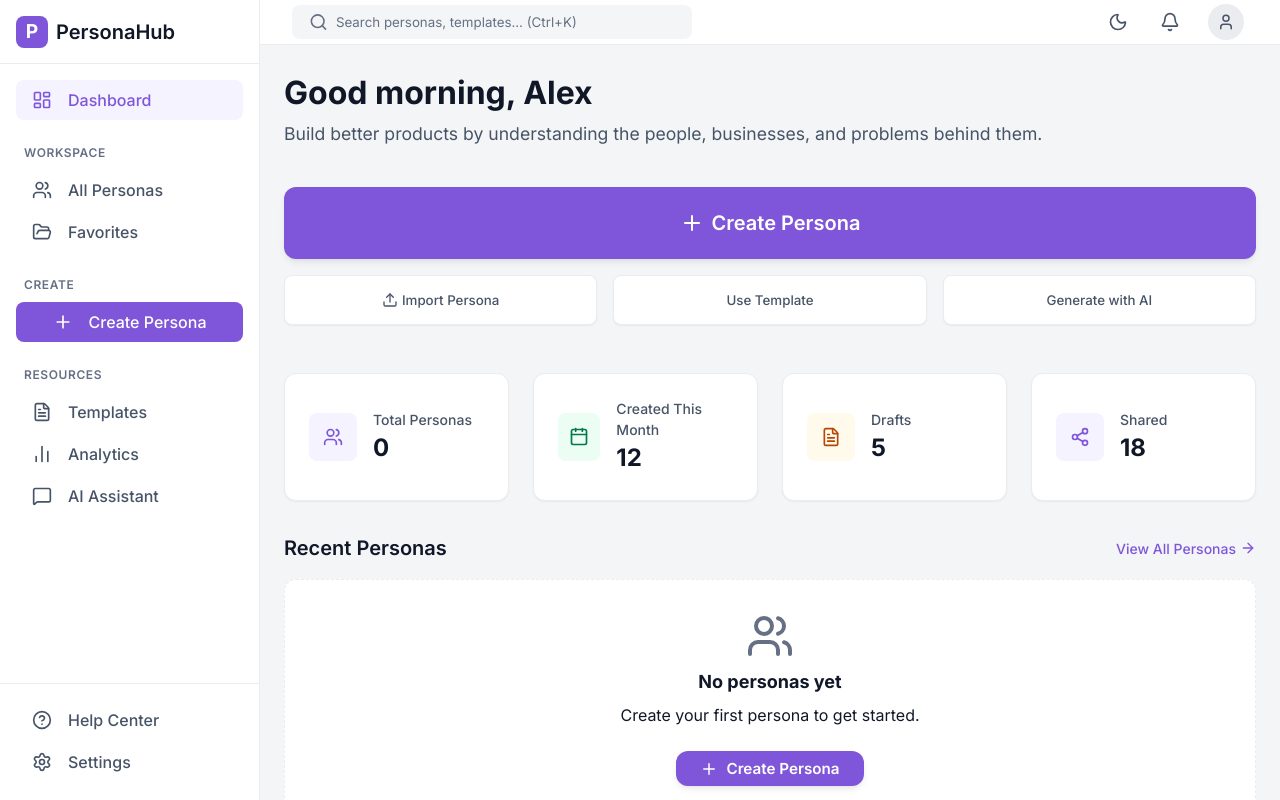
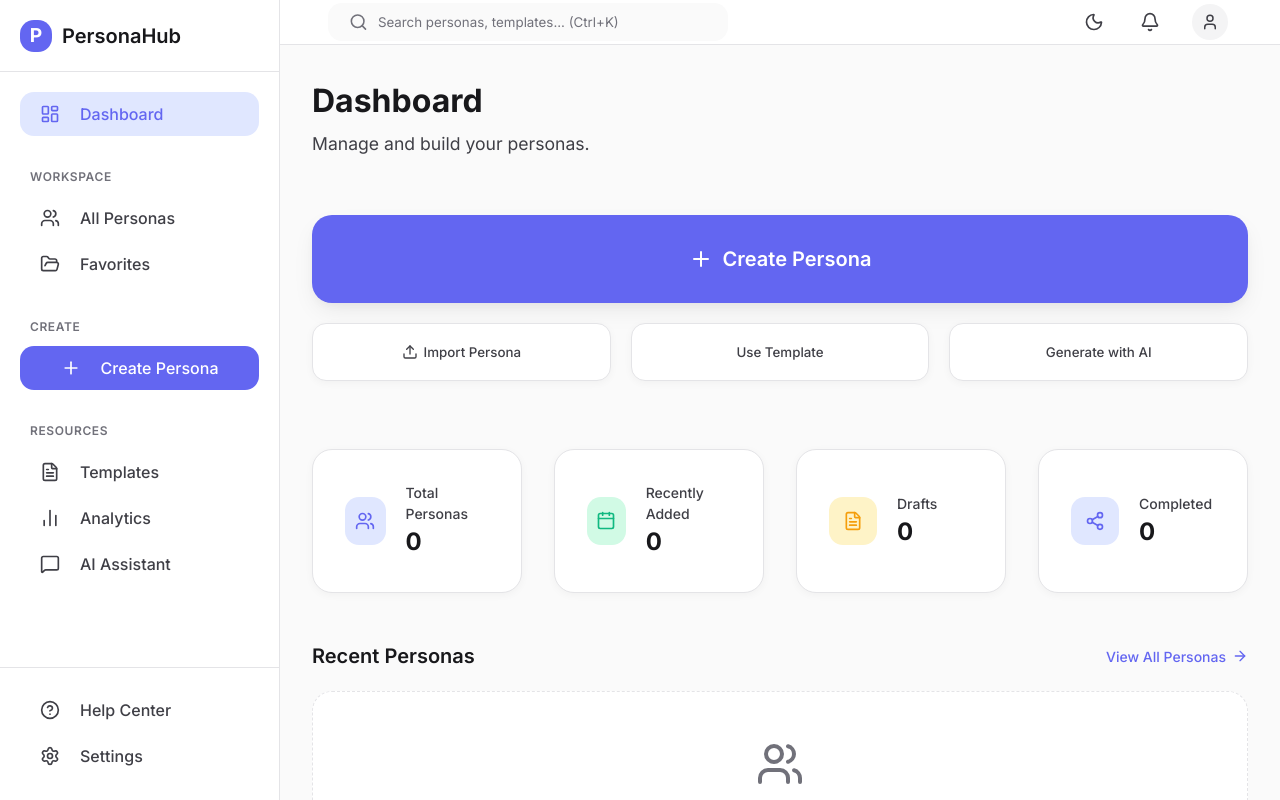
Before and after one commit to 777yash77/persona-creator, a Next.js app: page / in a window 1280 px wide. Built offline with nearby package versions, Linux system fonts and the light colour scheme.

Commit message:
UI Overhaul: Premium color palette, fixed template visibility, removed dummy data

```diff
--- a/src/app/tokens.css
+++ b/src/app/tokens.css
@@ -1,82 +1,84 @@
 :root {
-  /* Colors - Light Mode */
+  /* Colors - Light Mode Premium */
   --bg-primary: #ffffff;
-  --bg-secondary: #f4f5f7;
-  --bg-tertiary: #eaecf0;
+  --bg-secondary: #fafafa;
+  --bg-tertiary: #f4f4f5;
 
-  --text-primary: #101828;
-  --text-secondary: #475467;
-  --text-tertiary: #667085;
+  --text-primary: #18181b;
+  --text-secondary: #3f3f46;
+  --text-tertiary: #71717a;
 
-  --border-color: #eaecf0;
-  --border-color-hover: #d0d5dd;
+  --border-color: #e4e4e7;
+  --border-color-hover: #d4d4d8;
 
-  --primary-color: #7f56d9;
-  --primary-hover: #6941c6;
-  --primary-light: #f4f3ff;
+  --primary-color: #6366f1;
+  --primary-hover: #4f46e5;
+  --primary-light: #e0e7ff;
+  --primary-gradient: linear-gradient(135deg, #6366f1 0%, #a855f7 100%);
 
-  --success-color: #027a48;
-  --success-light: #ecfdf3;
+  --success-color: #10b981;
+  --success-light: #d1fae5;
 
-  --danger-color: #b42318;
-  --danger-light: #fef3f2;
+  --danger-color: #ef4444;
+  --danger-light: #fee2e2;
 
-  --warning-color: #b54708;
-  --warning-light: #fffaeb;
+  --warning-color: #f59e0b;
+  --warning-light: #fef3c7;
 
   /* Typography */
   --font-family: 'Inter', system-ui, -apple-system, BlinkMacSystemFont, 'Segoe UI', Roboto, Helvetica, Arial, sans-serif;
 
-  /* Shadows */
-  --shadow-sm: 0 1px 2px 0 rgba(16, 24, 40, 0.05);
-  --shadow-md: 0 4px 8px -2px rgba(16, 24, 40, 0.1), 0 2px 4px -2px rgba(16, 24, 40, 0.06);
-  --shadow-lg: 0 10px 15px -3px rgba(16, 24, 40, 0.1), 0 4px 6px -4px rgba(16, 24, 40, 0.1);
+  /* Beautiful Soft Shadows */
+  --shadow-sm: 0 2px 8px rgba(0, 0, 0, 0.04);
+  --shadow-md: 0 10px 24px -4px rgba(0, 0, 0, 0.08), 0 4px 10px -2px rgba(0, 0, 0, 0.04);
+  --shadow-lg: 0 24px 48px -12px rgba(0, 0, 0, 0.12), 0 12px 24px -8px rgba(0, 0, 0, 0.06);
 
-  /* Radii */
-  --radius-sm: 4px;
-  --radius-md: 8px;
-  --radius-lg: 12px;
-  --radius-xl: 16px;
+  /* Radii for modern soft feel */
+  --radius-sm: 8px;
+  --radius-md: 14px;
+  --radius-lg: 20px;
+  --radius-xl: 28px;
 
   /* Spacing */
-  --spacing-xs: 4px;
-  --spacing-sm: 8px;
-  --spacing-md: 16px;
-  --spacing-lg: 24px;
-  --spacing-xl: 32px;
+  --spacing-xs: 6px;
+  --spacing-sm: 10px;
+  --spacing-md: 20px;
+  --spacing-lg: 32px;
+  --spacing-xl: 48px;
 
   /* Layout */
-  --sidebar-width: 260px;
-  --topnav-height: 64px;
+  --sidebar-width: 280px;
+  --topnav-height: 72px;
 }
 
 /* Dark Mode Variables */
 :root.dark {
-  --bg-primary: #0c111d;
-  --bg-secondary: #161b26;
-  --bg-tertiary: #1f242f;
+  --bg-primary: #09090b;
+  --bg-secondary: #18181b;
+  --bg-tertiary: #27272a;
 
-  --text-primary: #f5f5f6;
-  --text-secondary: #98a2b3;
-  --text-tertiary: #667085;
+  --text-primary: #fafafa;
+  --text-secondary: #a1a1aa;
+  --text-tertiary: #71717a;
 
-  --border-color: #344054;
-  --border-color-hover: #475467;
+  --border-color: #27272a;
+  --border-color-hover: #3f3f46;
 
-  --primary-color: #9e77ed;
-  --primary-hover: #b692f6;
-  --primary-light: #42307d;
+  --primary-color: #818cf8;
+  --primary-hover: #6366f1;
+  --primary-light: #3730a3;
+  --primary-gradient: linear-gradient(135deg, #818cf8 0%, #c084fc 100%);
 
-  --success-color: #32d583;
-  --success-light: #054f31;
+  --success-color: #34d399;
+  --success-light: #065f46;
 
-  --danger-color: #f04438;
-  --danger-light: #7a271a;
+  --danger-color: #f87171;
+  --danger-light: #7f1d1d;
 
-  --warning-color: #f79009;
-  --warning-light: #7a4f01;
+  --warning-color: #fbbf24;
+  --warning-light: #78350f;
 
-  --shadow-sm: 0 1px 2px 0 rgba(0, 0, 0, 0.5);
-  --shadow-md: 0 4px 8px -2px rgba(0, 0, 0, 0.5), 0 2px 4px -2px rgba(0, 0, 0, 0.5);
-  --shadow-lg: 0 10px 15px -3px rgba(0, 0, 0, 0.5), 0 4px 6px -4px rgba(0, 0, 0, 0.5);
+  --shadow-sm: 0 2px 8px rgba(0, 0, 0, 0.4);
+  --shadow-md: 0 10px 24px -4px rgba(0, 0, 0, 0.6), 0 4px 10px -2px rgba(0, 0, 0, 0.4);
+  --shadow-lg: 0 24px 48px -12px rgba(0, 0, 0, 0.8), 0 12px 24px -8px rgba(0, 0, 0, 0.6);
 }
--- a/src/views/Dashboard.jsx
+++ b/src/views/Dashboard.jsx
@@ -6,7 +6,6 @@ import {
   Users, Calendar, FileText, Share2, Plus, ArrowRight,
   MoreVertical, Star, Eye, Copy, Trash2, Upload
 } from 'lucide-react';
-import { dashboardStats } from '../data/mockData';
 import { usePersona } from '../context/PersonaContext';
 import './Dashboard.css';
 
@@ -19,6 +18,12 @@ const Dashboard = () => {
   const menuRef = useRef(null);
 
   const recentPersonas = isLoaded ? personas.slice(0, 4) : [];
+
+  // Compute stats
+  const totalPersonas = personas ? personas.length : 0;
+  const drafts = personas ? personas.filter(p => !p.status || p.status.toLowerCase() === 'draft').length : 0;
+  const completed = totalPersonas - drafts;
+  const thisMonth = totalPersonas; // simplified for now
 
   useEffect(() => {
     const handleClickOutside = (event) => {
@@ -99,8 +104,8 @@ const Dashboard = () => {
     <div className="page-container dashboard-page">
       <div className="dashboard-header">
         <div>
-          <h1 className="welcome-text">Good morning, Alex</h1>
-          <p className="welcome-subtext">Build better products by understanding the people, businesses, and problems behind them.</p>
+          <h1 className="welcome-text">Dashboard</h1>
+          <p className="welcome-subtext">Manage and build your personas.</p>
         </div>
       </div>
 
@@ -134,7 +139,7 @@ const Dashboard = () => {
           </div>
           <div className="stat-content">
             <span className="stat-label">Total Personas</span>
-            <span className="stat-value">{personas ? personas.length : 0}</span>
+            <span className="stat-value">{totalPersonas}</span>
           </div>
         </div>
         <div className="stat-card">
@@ -142,8 +147,8 @@ const Dashboard = () => {
             <Calendar size={20} />
           </div>
           <div className="stat-content">
-            <span className="stat-label">Created This Month</span>
-            <span className="stat-value">{dashboardStats.thisMonth}</span>
+            <span className="stat-label">Recently Added</span>
+            <span className="stat-value">{thisMonth}</span>
           </div>
         </div>
         <div className="stat-card">
@@ -152,7 +157,7 @@ const Dashboard = () => {
           </div>
           <div className="stat-content">
             <span className="stat-label">Drafts</span>
-            <span className="stat-value">{dashboardStats.drafts}</span>
+            <span className="stat-value">{drafts}</span>
           </div>
         </div>
         <div className="stat-card">
@@ -160,8 +165,8 @@ const Dashboard = () => {
             <Share2 size={20} />
           </div>
           <div className="stat-content">
-            <span className="stat-label">Shared</span>
-            <span className="stat-value">{dashboardStats.shared}</span>
+            <span className="stat-label">Completed</span>
+            <span className="stat-value">{completed}</span>
           </div>
         </div>
       </div>
```
Also changed, not shown: src/views/CreateWizard.css (+15 -3 lines).
